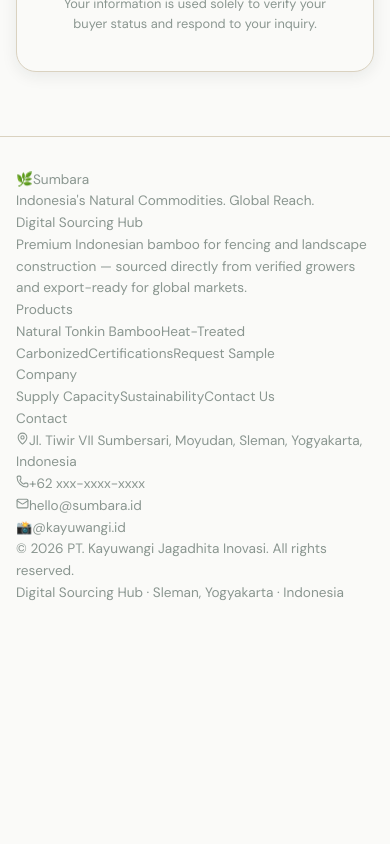
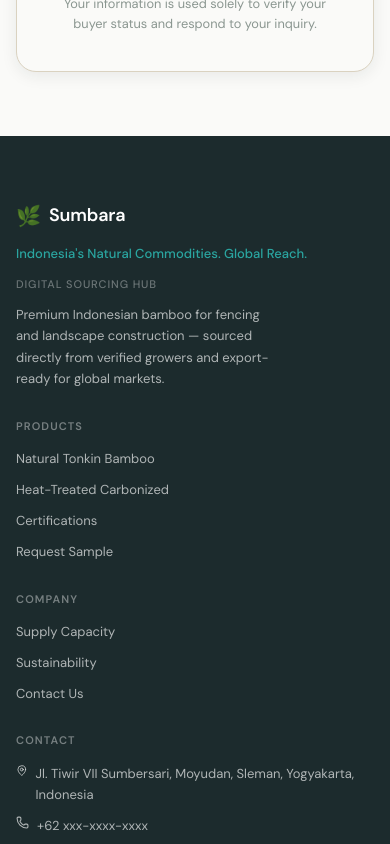
Before and after one commit to sihendra13/bambu, a React (Vite) app: page / in a window 390 px wide. Shown: the part 8000-8844 px from the top of the page. Before the commit the page ends 8636 px from the top, so only its background shows below. Built offline with nearby package versions, Linux system fonts and the light colour scheme.

Commit message:
Update Footer.css to match seaweed styling
- Apply dark charcoal background
- Add grid layout for footer__top (2fr 1fr 1fr 1.5fr columns)
- Style footer columns, links, and contact items
- Add responsive breakpoints for 900px and 500px

Co-Authored-By: Hendra Fitriadi <kontesku1374@gmail.com>

```diff
--- a/src/styles/Footer.css
+++ b/src/styles/Footer.css
@@ -1,21 +1,90 @@
 .footer {
-  border-top: 1px solid var(--border);
-  padding: 32px 0;
-  font-size: 0.85rem;
-  color: var(--muted);
+  background: var(--charcoal);
+  color: rgba(255,255,255,0.65);
+  padding: 64px 0 32px;
 }
+.footer__top {
+  display: grid;
+  grid-template-columns: 2fr 1fr 1fr 1.5fr;
+  gap: 48px;
+  padding-bottom: 48px;
+  border-bottom: 1px solid rgba(255,255,255,0.08);
+  margin-bottom: 28px;
+}
+.footer__logo {
+  display: flex;
+  align-items: center;
+  gap: 8px;
+  margin-bottom: 12px;
+  font-size: 20px;
+}
+.footer__logo-text {
+  font-family: var(--font-brand);
+  font-size: 18px;
+  font-weight: 700;
+  color: #fff;
+  letter-spacing: -0.01em;
+}
+.footer__tagline {
+  font-size: 13px;
+  color: var(--teal);
+  font-weight: 500;
+  margin-bottom: 12px;
+}
+.footer__desc { font-size: 13px; line-height: 1.65; max-width: 260px; }
 
-.footer-row {
+.footer__col { display: flex; flex-direction: column; gap: 10px; }
+.footer__col-title {
+  font-size: 11px;
+  font-weight: 600;
+  text-transform: uppercase;
+  letter-spacing: 0.1em;
+  color: rgba(255,255,255,0.4);
+  margin-bottom: 4px;
+}
+.footer__col a {
+  font-size: 13px;
+  color: rgba(255,255,255,0.65);
+  transition: color var(--transition);
+}
+.footer__col a:hover { color: var(--teal); }
+
+.footer__contact-item {
+  display: flex;
+  align-items: flex-start;
+  gap: 8px;
+  font-size: 13px;
+}
+.footer__contact-item a {
+  color: rgba(255,255,255,0.65);
+  transition: color var(--transition);
+  word-break: break-all;
+}
+.footer__contact-item a:hover { color: var(--teal); }
+
+.footer__bottom {
   display: flex;
   justify-content: space-between;
   align-items: center;
+  font-size: 12px;
   flex-wrap: wrap;
-  gap: 12px;
+  gap: 8px;
+}
+.footer__haccp { color: rgba(255,255,255,0.35); }
+
+.footer__role {
+  font-size: 11px;
+  font-weight: 500;
+  text-transform: uppercase;
+  letter-spacing: 0.08em;
+  color: rgba(255,255,255,0.35);
+  margin-bottom: 10px;
 }
 
-@media (max-width: 600px) {
-  .footer-row {
-    flex-direction: column;
-    align-items: flex-start;
-  }
+@media (max-width: 900px) {
+  .footer__top { grid-template-columns: 1fr 1fr; gap: 32px; }
 }
+@media (max-width: 500px) {
+  .footer__top { grid-template-columns: 1fr; gap: 28px; }
+  .footer__bottom { flex-direction: column; align-items: flex-start; }
+}
```
